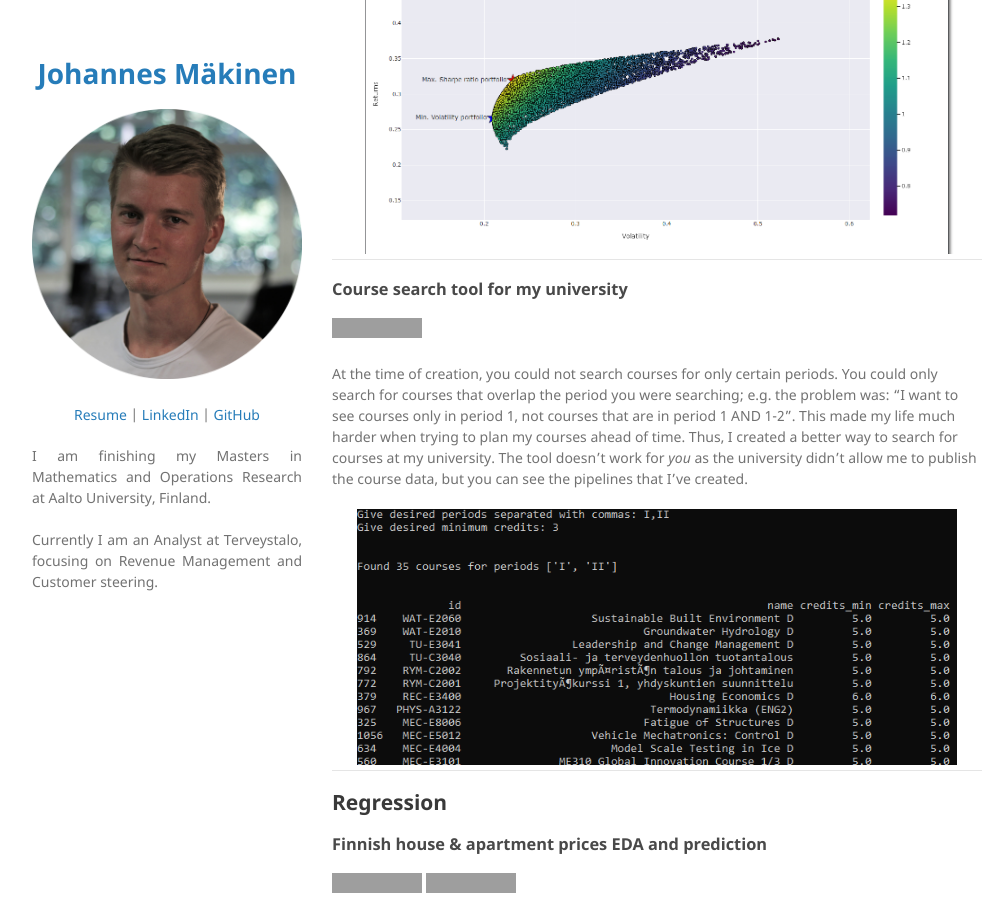
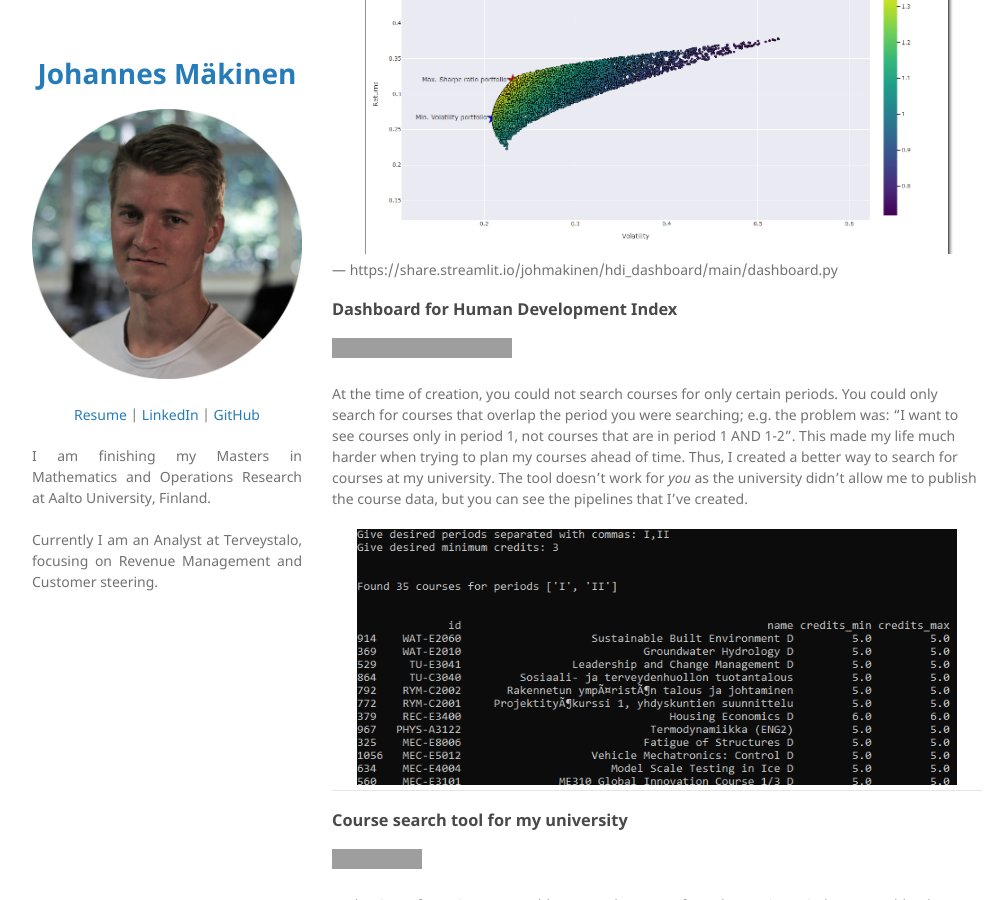
Before and after one commit to johmakinen/johmakinen.github.io, a Jekyll site: the page built from index.md, in a window 1280 px wide and 900 px high, scrolled down 509 px. Shown: the whole window, without its empty margins (133-1140 px from the left). Built offline with Jekyll 4.4.1, drawn with Linux system fonts in a browser that asks for light colours; our own code applies the rules of GitHub Pages for plain Markdown files; grey boxes are pictures that could not be loaded.

Commit message:
Added HDI_dashboard to index

```diff
--- a/index.md
+++ b/index.md
@@ -15,6 +15,18 @@ This portfolio is a compilation of projects and notebooks which I have created f
 The purpose of this project was to create a simple interactive tool to optimize the asset allocation of a stock portfolio. I wanted to do an automatic data retrieval from Yahoo Finance and optimize the asset portfolio using my knowledge of portfolio optimization and investment science. [Markowitz model](https://en.wikipedia.org/wiki/Markowitz_model) was used for the implementation. Most of the difficulties came from learning frontend development (Flask, JS, HTML) from scratch and from using Google Cloud Platform (GCP).
 
 <center><img src="images/portfolio_opt.png" width="600" height="auto"/></center>
+
+--- https://share.streamlit.io/johmakinen/hdi_dashboard/main/dashboard.py
+
+### Dashboard for Human Development Index
+[![github_link](https://img.shields.io/badge/-Github-blueviolet?logo=github&logoColor=white)](https://github.com/johmakinen/HDI_Dashboard)[![Streamlit App](https://static.streamlit.io/badges/streamlit_badge_black_white.svg)](https://share.streamlit.io/johmakinen/hdi_dashboard/main/dashboard.py)
+
+
+
+At the time of creation, you could not search courses for only certain periods. You could only search for courses that overlap the period you were searching; e.g. the problem was: "I want to see courses only in period 1, not courses that are in period 1 AND 1-2". This made my life much harder when trying to plan my courses ahead of time. Thus, I created a better way to search for courses at my university. The tool doesn't work for *you* as the university didn't allow me to publish the course data, but you can see the pipelines that I've created.
+
+<center><img src="images/course_figure_cmd.png" width="600" height="auto"/></center>
+
 
 ---
 
```
